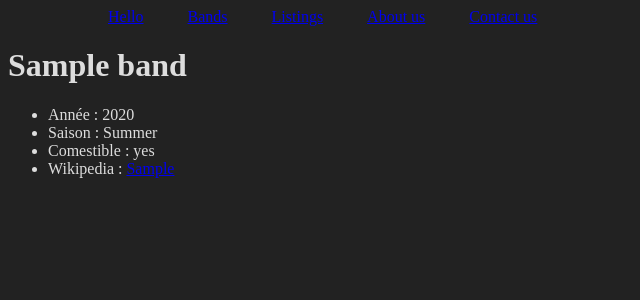
After one commit to slv-improver/django_tuto_1, a Django app: page /band/1/ in a window 1280 px wide. The commit adds this page. Shown: the top 300 px of the page, without its empty margins (0-640 px from the left). Run offline with Django 4.2, Linux system fonts and the light colour scheme; tables that the repository leaves empty hold one stand-in row (values such as "Sample post").

Commit message:
add band_list & band_detail views

```diff
--- /dev/null
+++ b/merchex/listings/templates/listings/band_detail.html
@@ -0,0 +1,18 @@
+{% extends 'listings/base.html' %}
+
+{% block title %} Band Detail {% endblock %}
+
+{% block content %}
+
+<h1>{{ band.name }}</h1>
+
+<ul>
+    <li>Année : {{ band.year }}</li>
+    <li>Saison : {{ band.get_season_display }}</li>
+    <li>Comestible : {{ band.comestible|yesno }}</li>
+    {% if band.wikipedia %}
+    <li>Wikipedia : <a href='{{ band.wikipedia }}'>{{ band.wikipedia }}</a></li>
+    {% endif %}
+</ul>
+
+{% endblock %}
--- a/merchex/listings/templates/listings/base.html
+++ b/merchex/listings/templates/listings/base.html
@@ -10,6 +10,7 @@
             <menu>
                 <ul>
                     <li><a href="/">Hello</a></li>
+                    <li><a href="/bands">Bands</a></li>
                     <li><a href="/listings">Listings</a></li>
                     <li><a href="/about-us">About us</a></li>
                     <li><a href="/contact-us">Contact us</a></li>
--- a/merchex/listings/views.py
+++ b/merchex/listings/views.py
@@ -4,11 +4,25 @@ from listings.models import Band
 from listings.models import Listing
 
 def hello(request):
+    return render(
+        request,
+        'listings/hello.html'
+    )
+
+def band_list(request):
     bands = Band.objects.all()
     return render(
         request,
-        'listings/hello.html',
+        'listings/band_list.html',
         {'bands': bands}
+    )
+
+def band_detail(request, band_id):
+    band = Band.objects.get(id=band_id)
+    return render(
+        request,
+        'listings/band_detail.html',
+        {'band': band}
     )
 
 def about(request):
--- a/merchex/merchex/urls.py
+++ b/merchex/merchex/urls.py
@@ -20,6 +20,8 @@ from listings import views
 urlpatterns = [
     path("admin/", admin.site.urls),
     path("", views.hello),
+    path("bands/", views.band_list),
+    path("band/<int:band_id>/", views.band_detail),
     path("about-us/", views.about),
     path("listings/", views.listings),
     path("contact-us/", views.contact),
```
Also changed, not shown: merchex/listings/templates/listings/band_list.html (added, +15 -0 lines), merchex/listings/templates/listings/hello.html (+1 -7 lines).
